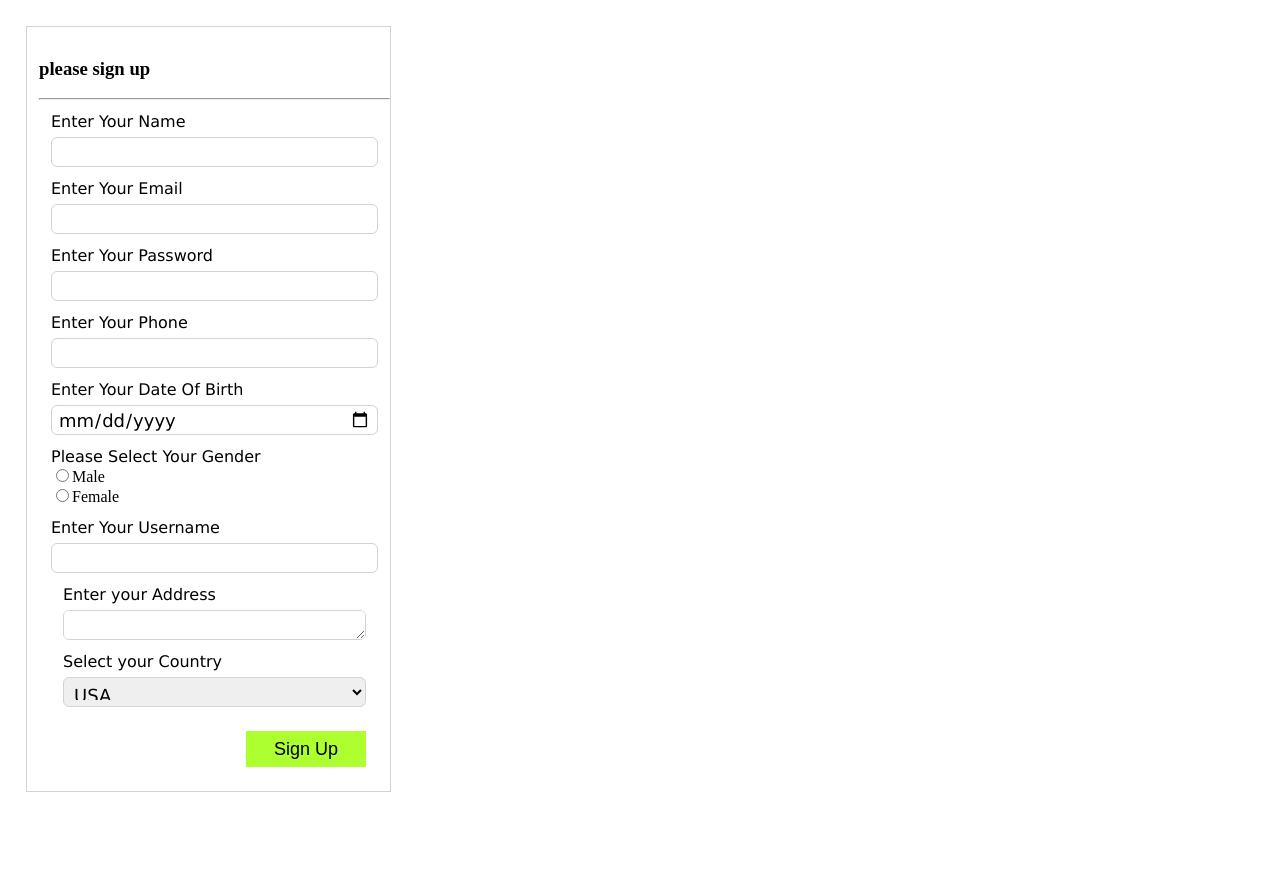
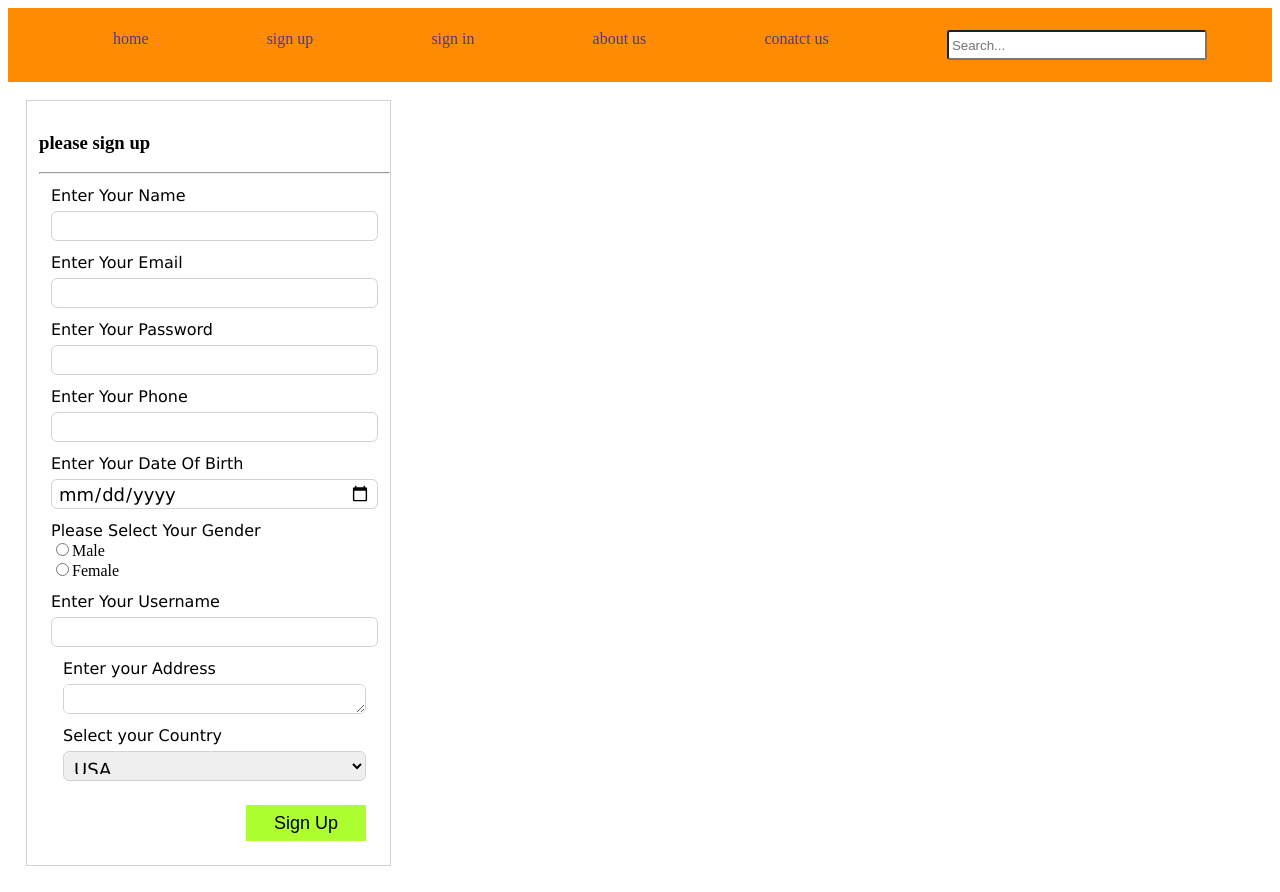
Before and after one commit to twizzlep456/tw-sep-FRONT-END, a plain HTML site: page signup/signupnew.html in a window 1280 px wide. Before the commit the page ends 818 px from the top, so only its background shows below. Drawn offline with Linux system fonts and the light colour scheme.

Commit message:
practice again

```diff
--- a/signup/signupcssnew.css
+++ b/signup/signupcssnew.css
@@ -1,3 +1,30 @@
+ul{
+    list-style-type: none;
+    display: flex;
+    justify-content: space-around;
+
+}
+
+
+
+.search{
+    height: 30px;
+    width: 260px;
+    border: ipx solid lightblue;
+    border-radius: 3px;
+    padding: 3px;
+}
+
+a{
+    text-decoration: none;
+    color: darkslateblue;
+    font: large;
+}
+
+nav{
+    background-color: darkorange;
+    padding: 6px;
+}
 
 .container{
     display: flex;
--- a/signup/signupnew.html
+++ b/signup/signupnew.html
@@ -10,12 +10,23 @@
  </head>
 
    <body>
+    <nav>
+      <ul>
+         <li><a href="home">home</a></li>
+         <li><a href="sign up">sign up</a></li>
+         <li><a href="sign in">sign in</a> </li>
+         <li><a href="about us">about us</a></li>
+         <li><a href="contact us">conatct us</a></li>
+         <li><input placeholder="Search..." class="search" type="search"></li>
+      </ul>
+    </nav>
 
     <div class="container">
        <div class="left conatiner">
+      </div>
 
 
-    </div>
+
 
     <div id="formContainer">
        <h3>please sign up</h3>
```
Also changed, not shown: signup/signin practice/12.10/flexbox.css (added, +18 -0 lines), signup/signin practice/12.10/flexbox.html (added, +26 -0 lines).
